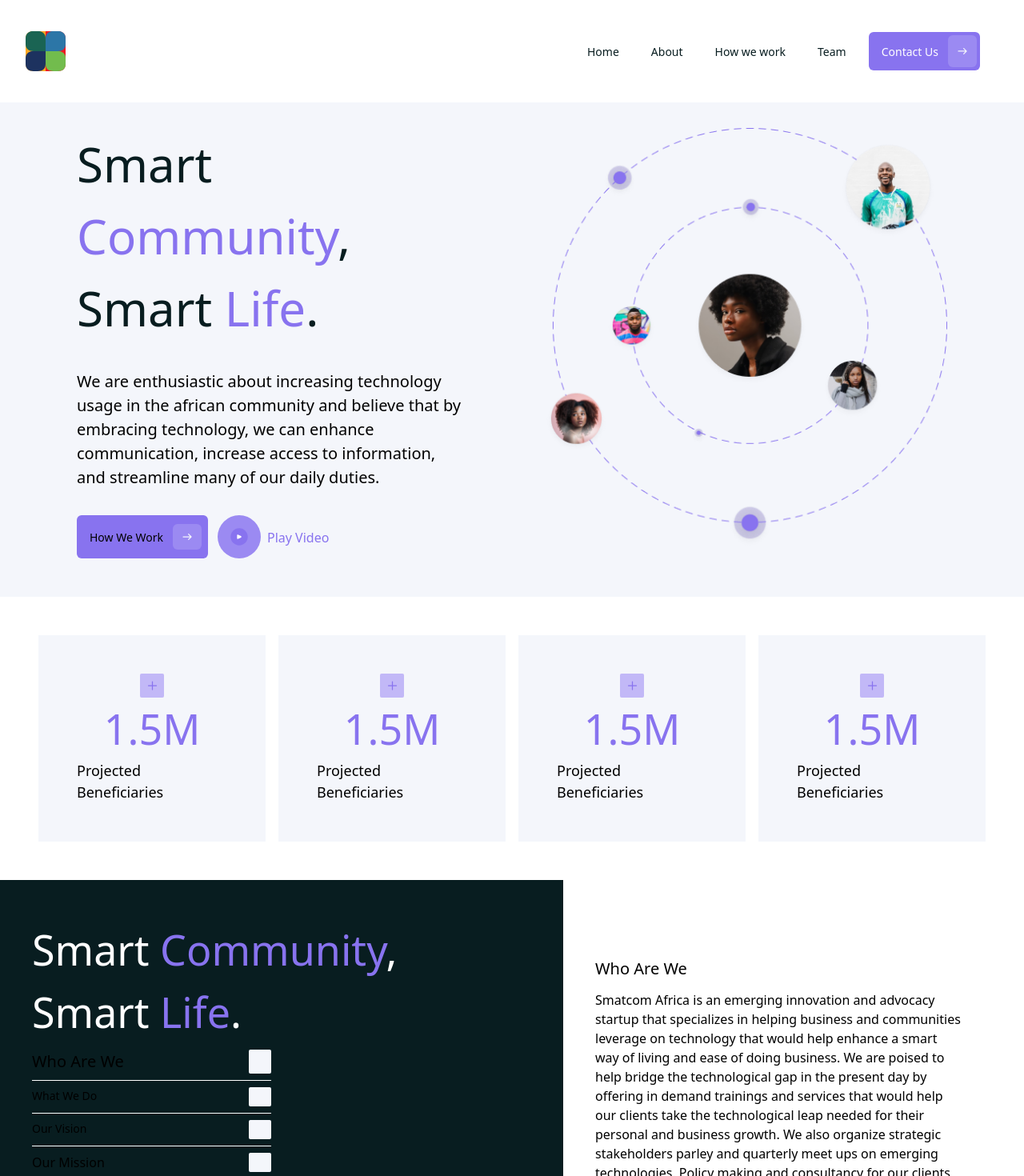
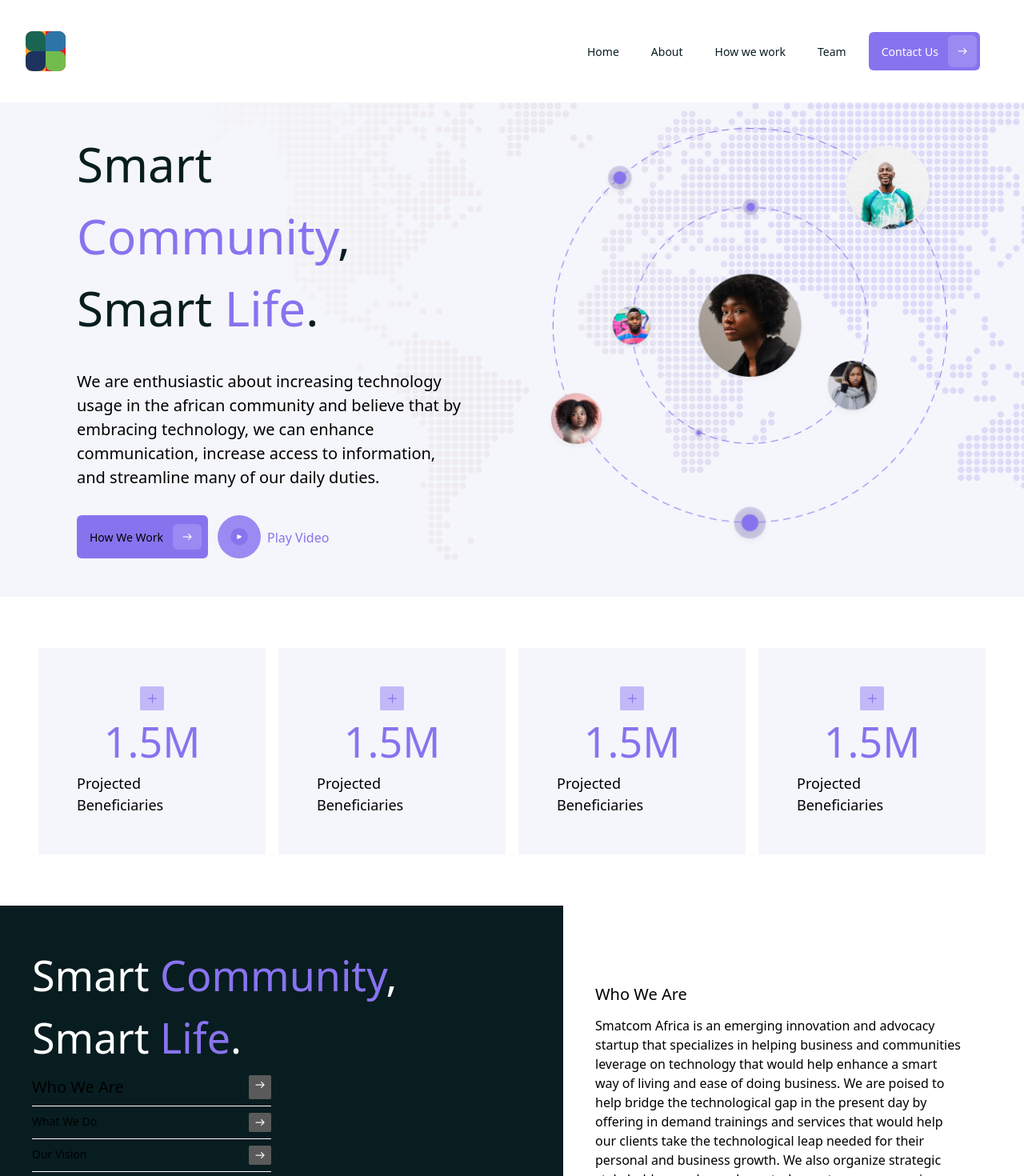
Before and after one commit to Musab1258/Smatcom-Website, a React (Create React App) app: page / in a window 1280 px wide. Shown: the top 1470 px of the page at 80% size. Built offline with nearby package versions, Linux system fonts and the light colour scheme.

Commit message:
added background map

```diff
--- a/src/App.css
+++ b/src/App.css
@@ -0,0 +1,5 @@
+.bg-img {
+    background-image: url("./images/home/Map.png");
+    background-position-x: right;
+    background-repeat: no-repeat;
+}
--- a/src/App.tsx
+++ b/src/App.tsx
@@ -1,4 +1,5 @@
 import React from 'react';
+import "./App.css";
 import Footer from './components/footer/Footer';
 import NavBar from './components/nav_bar/NavBar';
 import play from './images/home/Icon.svg';
@@ -22,7 +23,7 @@ function App() {
       <div>
 
         <NavBar />
-        <div className='px-12 pt-28 bg-[#F4F6FB] flex'>
+        <div className='px-12 pt-28 bg-[#F4F6FB] bg-img flex'>
           <div className='w-[50%] p-12'>
             <p className='text-[60px] text-[#081D20]'>Smart <span className='text-[#8873EF]'>Community</span>,</p>
             <p className='mb-8 text-[60px] text-[#081D20]'>Smart <span className='text-[#8873EF]'>Life</span>.</p>
@@ -50,7 +51,7 @@ function App() {
           </div>
         </div>
 
-        <div className='px-12 bg-[#FFFFFF] flex justify-center py-12'>
+        <div className='px-12 bg-[#FFFFFF] flex justify-center py-16'>
 
           <div className='mr-2 p-12 bg-[#F4F6FB] flex flex-col justify-center items-center'>
             <div className='w-[30px] h-[30px] rounded-sm bg-[#C2B8F7] flex justify-center'>
@@ -97,8 +98,8 @@ function App() {
 
               <div className='w-[45%]'>
                 <div className='flex justify-between py-2'>
-                  <p className='text-[20px]'>Who Are We</p>
-                  <span className='rounded-sm bg-[#F4F6FB] p-2 justify-center'>
+                  <p className='text-[20px]'>Who We Are</p>
+                  <span className='rounded-sm bg-[#5a5a5a] p-2 justify-center'>
                     <img src={ArrowRight1} alt="arrow pointing to right" />
                   </span>
                 </div>
@@ -108,7 +109,7 @@ function App() {
               <div className='w-[45%]'>
                 <div className='flex justify-between py-2'>
                   <p className='text-[14px]'>What We Do</p>
-                  <span className='rounded-sm p-2 bg-[#F4F6FB] flex justify-center'>
+                  <span className='rounded-sm p-2 bg-[#5a5a5a] flex justify-center'>
                     <img src={ArrowRight1} alt="arrow pointing to right" />
                   </span>
                 </div>
@@ -118,7 +119,7 @@ function App() {
               <div className='w-[45%]'>
                 <div className='flex justify-between py-2'>
                   <p className='text-[14px]'>Our Vision</p>
-                  <span className='rounded-sm p-2 bg-[#F4F6FB] flex justify-center'>
+                  <span className='rounded-sm p-2 bg-[#5a5a5a] flex justify-center'>
                     <img src={ArrowRight1} alt="arrow pointing to right" />
                   </span>
                 </div>
@@ -128,7 +129,7 @@ function App() {
               <div className='w-[45%]'>
                 <div className='flex justify-between py-2'>
                   <p>Our Mission</p>
-                  <span className='rounded-sm p-2 bg-[#F4F6FB] flex justify-center'>
+                  <span className='rounded-sm p-2 bg-[#5a5a5a] flex justify-center'>
                     <img src={ArrowRight1} alt="arrow pointing to right" />
                   </span>
                 </div>
@@ -138,7 +139,7 @@ function App() {
               <div className='w-[45%]'>
                 <div className='flex justify-between py-2'>
                   <p>Our Core Values</p>
-                  <span className='rounded-sm p-2 bg-[#F4F6FB] flex justify-center'>
+                  <span className='rounded-sm p-2 bg-[#5a5a5a] flex justify-center'>
                     <img src={ArrowRight1} alt="arrow pointing to right" />
                   </span>
                 </div>
@@ -151,7 +152,7 @@ function App() {
           <div className='w-[45%]'>
 
             <div className='w-[90%] mt-24 mr-6 pl-10 pr-5'>
-              <p className='text-[20px]'>Who Are We</p>
+              <p className='text-[20px]'>Who We Are</p>
               <p className='text-[16px] pt-3 pb-6'>
                 Smatcom Africa is an emerging innovation and advocacy startup that specializes in helping business and communities leverage on technology that would help enhance a smart way of living and ease of doing business.
                 We are poised to help bridge the technological gap in the present day by offering in demand trainings and services that would help our clients take the technological leap needed for their personal and business growth.
```
Also changed, not shown: src/components/about/About.css (added).
